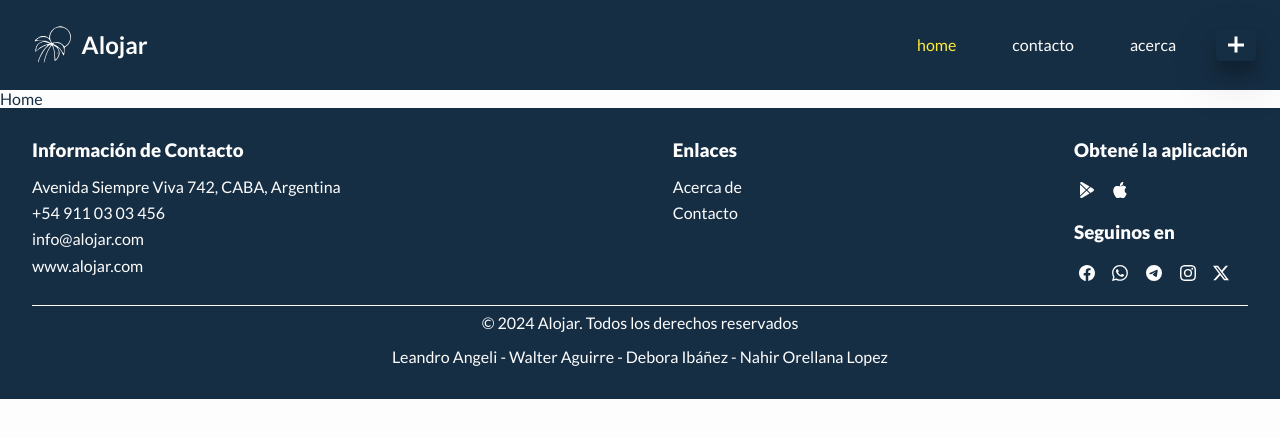
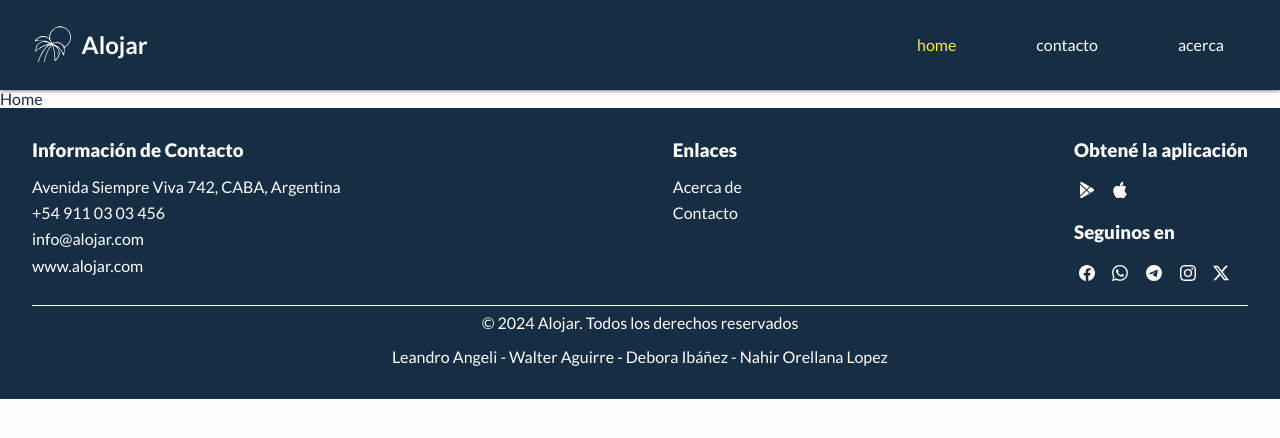
Before and after one commit to Leandro-Andres-Angeli/uner-desarrollo-web-tp-2, a React (Create React App) app: page / in a window 1280 px wide. Shown: the top 438 px of the page. Built offline with nearby package versions, Linux system fonts and the light colour scheme.

Commit message:
menu resposive

```diff
--- a/src/components/Navbar/Navbar.js
+++ b/src/components/Navbar/Navbar.js
@@ -1,14 +1,16 @@
-import React from 'react';
+import React, { useLayoutEffect, useRef, useState } from 'react';
 import { SiteIcon } from '../../icons/SiteIcon';
 import { linksData } from '../../data/routes';
 import { NavLink } from 'react-router-dom/cjs/react-router-dom.min';
 import NavbarBtn from './NavbarBtn';
-
+import navbarStyles from './navbar.module.css';
 const Navbar = () => {
+  const { nav, navLogo, navLinks, header, hidden, visible } = navbarStyles;
+  const [menuDisplay, setMenuDisplay] = useState(hidden);
   return (
-    <header>
-      <nav className='nav'>
-        <div className='nav-logo'>
+    <header className={header}>
+      <nav className={nav}>
+        <div className={navLogo}>
           <a href='index.html' className='nav-logo-link'>
             <div className='logo'>
               <SiteIcon className={'nav-logo-icon'}></SiteIcon>
@@ -17,7 +19,7 @@ const Navbar = () => {
           </a>
         </div>
 
-        <ul className='nav--links'>
+        <ul className={`${navLinks}  ${menuDisplay}`}>
           {linksData.map(({ text, route }) => (
             <li key={text}>
               {' '}
@@ -29,7 +31,11 @@ const Navbar = () => {
             </li>
           ))}
         </ul>
-        <NavbarBtn></NavbarBtn>
+        <NavbarBtn
+          setMenuDisplay={setMenuDisplay}
+          hidden={hidden}
+          visible={visible}
+        ></NavbarBtn>
       </nav>
     </header>
   );
--- a/src/components/Navbar/NavbarBtn.js
+++ b/src/components/Navbar/NavbarBtn.js
@@ -1,15 +1,20 @@
-import React, { useState } from 'react';
-import navbarStyle from './navbarbtn.module.css';
-const NavbarBtn = () => {
+import React, { useEffect, useState } from 'react';
+import navbarStyle from './navbarBtn.module.css';
+const NavbarBtn = ({ setMenuDisplay, hidden, visible }) => {
   console.log(navbarStyle);
   const [iconRotate, setHandleRotate] = useState('');
   const handleRotate = () => {
     setHandleRotate((prev) => (prev === '' ? navbarStyle.rotate : ''));
   };
+  const handleMenuDisplay = (callback) => {
+    setMenuDisplay((prev) => (prev === hidden ? visible : hidden));
+    callback();
+  };
+
   return (
     <button
-      className={`${navbarStyle.navbarBtn} btn-primary ${iconRotate}`}
-      onClick={handleRotate}
+      onClick={() => handleMenuDisplay(handleRotate)}
+      className={`${navbarStyle.navbarBtn} btn-primary ${iconRotate} ${navbarStyle.navbarBtnDisplay}`}
     >
       <div>
         <span></span>
--- /dev/null
+++ b/src/components/Navbar/navbar.module.css
@@ -0,0 +1,76 @@
+/* .navLinksStyles {
+  position: absolute;
+  bottom: -97%;
+  flex-direction: column;
+  background: red;
+  border: none;
+  right: 0;
+} */
+:root {
+  --hidden: 100% 0;
+  --visible: 0 0;
+}
+.nav {
+  display: flex;
+  padding: 1rem 1.5rem;
+  align-items: center;
+  box-shadow: var(--box-shadow);
+}
+.navLinks {
+  display: flex;
+  flex-direction: column;
+  position: absolute;
+  right: 0;
+  top: 100%;
+  background-color: var(--primary-color);
+
+  border-top: 0;
+  gap: 1rem;
+  column-gap: 4rem;
+  row-gap: 2rem;
+  padding-bottom: 1rem;
+  box-shadow: var(--box-shadow);
+  transition: translate 0.3s ease-in;
+}
+.hidden {
+  translate: var(--hidden);
+}
+.visible {
+  translate: var(--visible);
+}
+
+.navLinks a {
+  padding: 1rem 2rem;
+}
+.navLogo {
+  margin-right: auto;
+}
+.navLogo svg {
+  height: 3rem;
+  width: 3rem;
+}
+
+.navLogoLink {
+  display: flex;
+  align-items: center;
+}
+.header {
+  position: relative;
+}
+
+@media only screen and (min-width: 40em) {
+  :root {
+    --hidden: 0 0;
+  }
+  .navLinks {
+    margin-left: auto;
+    display: flex;
+    flex-direction: row;
+    position: static;
+    gap: 1rem;
+    border: none;
+    padding: 0%;
+    box-shadow: none;
+    transition: none;
+  }
+}
--- a/src/components/Navbar/navbarbtn.module.css
+++ b/src/components/Navbar/navbarbtn.module.css
@@ -1,3 +1,10 @@
+:root {
+  --btn-display: initial;
+  --navbar-menu-position: 0;
+}
+.testVal {
+  font-size: var(--navbar-menu-position);
+}
 button.navbarBtn {
   position: relative;
   border-radius: 0%;
@@ -7,6 +14,9 @@ button.navbarBtn {
   padding-top: 1rem;
   border-radius: 5px;
   cursor: pointer;
+}
+.navbarBtnDisplay {
+  display: var(--btn-display);
 }
 
 .navbarBtn span {
@@ -39,3 +49,9 @@ button.navbarBtn {
 .rotate div {
   rotate: 45deg;
 }
+
+@media only screen and (min-width: 40em) {
+  :root {
+    --btn-display: none;
+  }
+}
--- a/src/styles.css
+++ b/src/styles.css
@@ -9,6 +9,8 @@
 
   --light-color: #fdfdfd;
   --padding-helper-horiz: 3rem;
+  --box-shadow: 0 2px 2px 0 rgba(0, 0, 0, 0.14),
+    0 3px 1px -2px rgba(0, 0, 0, 0.12), 0 1px 5px 0 rgba(0, 0, 0, 0.2);
 }
 body {
   box-sizing: border-box;
@@ -42,7 +44,7 @@ a.nav-link-active {
 a:hover {
   color: var(--secondary-color);
 }
-.nav {
+/* .nav {
   display: flex;
   padding: 1rem 1.5rem;
   align-items: center;
@@ -54,6 +56,9 @@ a:hover {
 
   gap: 1rem;
 }
+.nav-logo {
+  margin-right: auto;
+}
 .nav-logo svg {
   height: 3rem;
   width: 3rem;
@@ -62,6 +67,9 @@ a:hover {
   display: flex;
   align-items: center;
 }
+header {
+  position: relative;
+} */
 .main-index {
   color: var(--light-color);
 }
@@ -225,10 +233,10 @@ main:has(.contacto) {
   padding: 1rem 1.5rem;
 }
 
-nav ul li {
+/* nav ul li {
   display: inline-block;
   margin-right: 40px;
-}
+} */
 
 ul {
   list-style: none;
```
Also changed, not shown: standard-breakpoints.txt (added).
